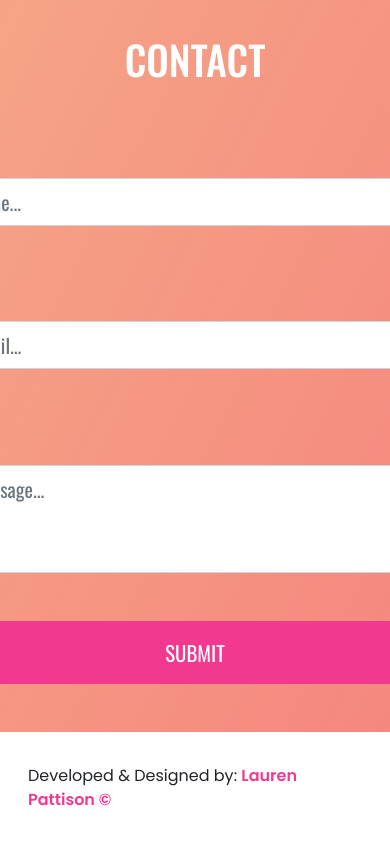
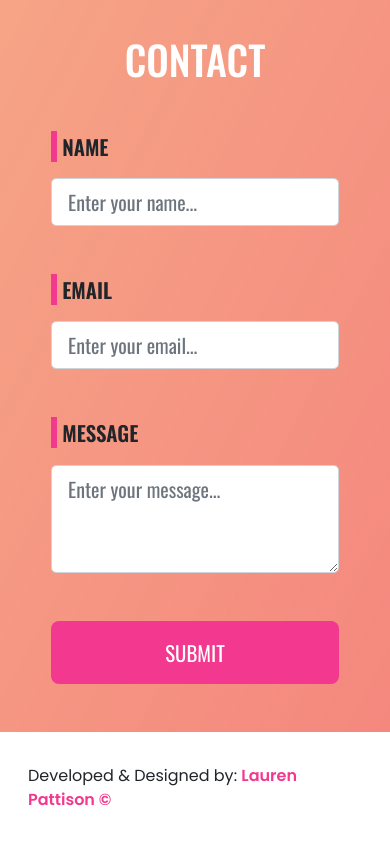
Before and after one commit to lpattis1/react-portfoliosite, a React (Create React App) app: page / in a window 390 px wide. Shown: the part 5096-5940 px from the top of the page. Built offline with nearby package versions, Linux system fonts and the light colour scheme.

Commit message:
Contact was edited.

```diff
--- a/src/styles/contact.css
+++ b/src/styles/contact.css
@@ -63,3 +63,17 @@
   color: #f2388f;
   font-weight: 600;
 }
+
+@media only screen and (max-width: 770px) {
+  .input-div {
+    width: 25rem;
+    margin: auto;
+  }
+}
+
+@media only screen and (max-width: 515px) {
+  .input-div {
+    width: 18rem;
+    margin: auto;
+  }
+}
```
